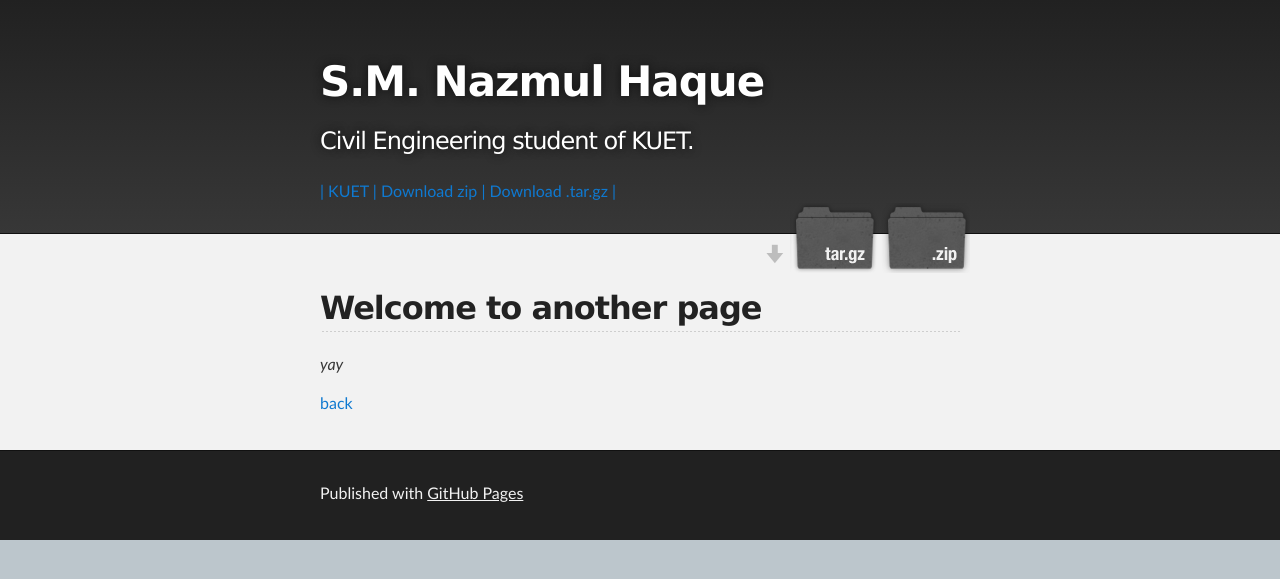
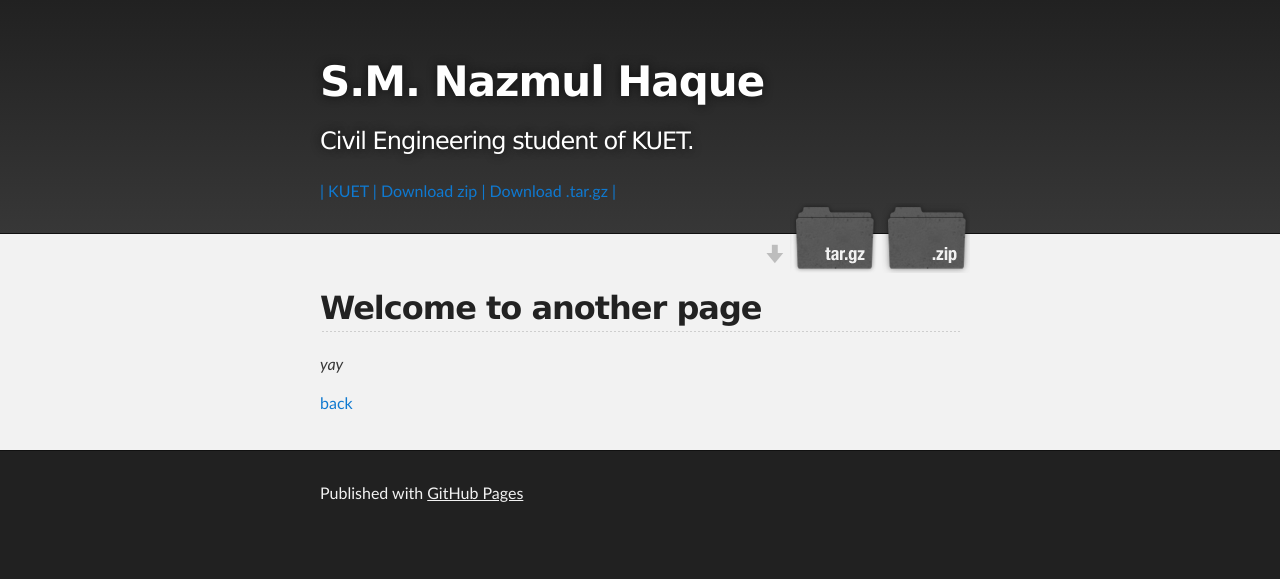
Before and after one commit to nazmul1501034/nazmul1501034.github.io, a Jekyll site: the page built from another-page.md, in a window 1280 px wide. Shown: the top 579 px of the page. Built offline with Jekyll 4.4.1, drawn with Linux system fonts in a browser that asks for light colours; our own code applies the rules of GitHub Pages for plain Markdown files.

Commit message:
color of body is changed to default

```diff
--- a/_sass/jekyll-theme-slate.scss
+++ b/_sass/jekyll-theme-slate.scss
@@ -46,7 +46,7 @@ Theme Styles
 body {
   box-sizing: border-box;
   color:#373737;
-  background: #BCC6CC;
+  background: #212121;
   font-size: 16px;
   font-family: 'Myriad Pro', Calibri, Helvetica, Arial, sans-serif;
   line-height: 1.5;
@@ -115,6 +115,7 @@ a {
 
 a:hover, a:focus {
   text-decoration: underline;
+  background-color:#ccffff;
 }
 
 footer a {
```
